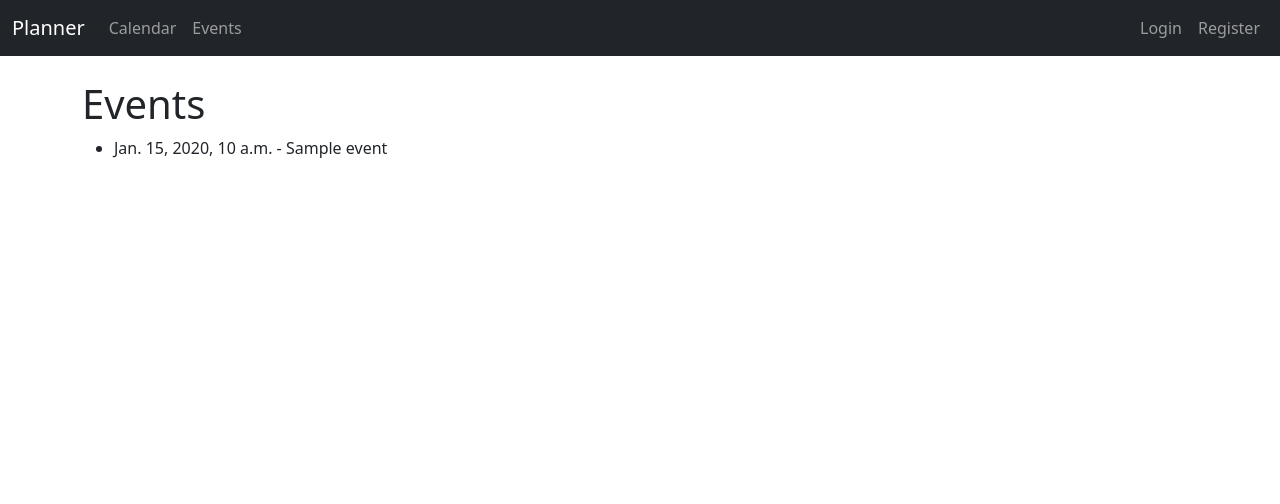
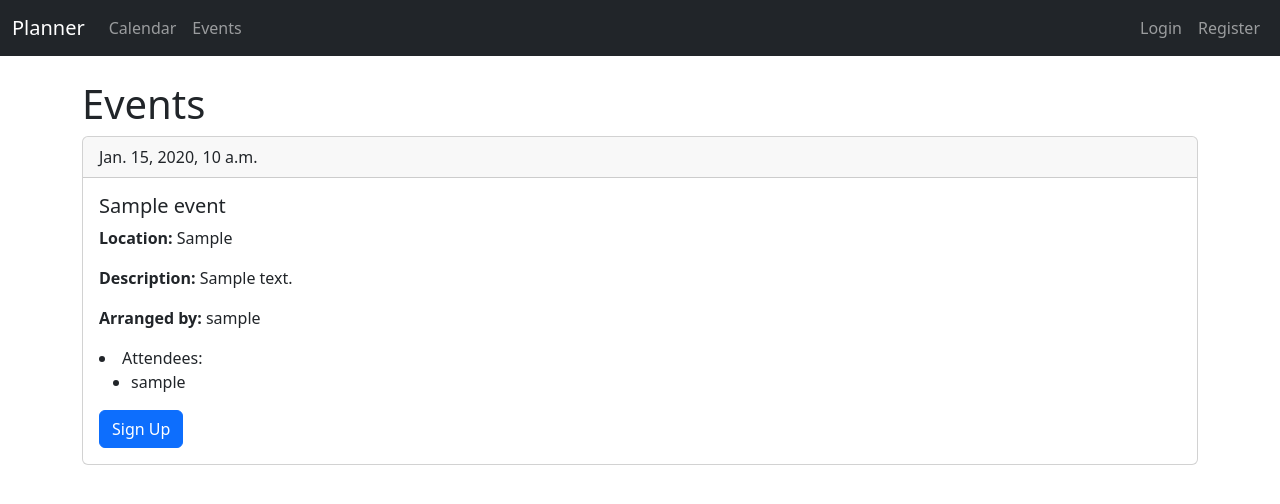
Before and after one commit to wolf-math/TM_Hangout, a Django app: page /events/ in a window 1280 px wide. Shown: the top 504 px of the page. Run offline with Django 4.2, Linux system fonts and the light colour scheme; tables that the repository leaves empty hold one stand-in row (values such as "Sample post").

Commit message:
event page

```diff
--- a/planner/models.py
+++ b/planner/models.py
@@ -9,7 +9,7 @@ class Event(models.Model):
     description = models.TextField(blank=True)
     location = models.CharField(max_length=20, default='unknown')
     multi_person = models.BooleanField(default=False)
-    max_attendees = models.PositiveIntegerField(default=100)  # Maximum number of attendees
+    max_attendees = models.PositiveIntegerField(default=1)  # Maximum number of attendees
     attendees = models.ManyToManyField(User, through='Attendance', related_name='attended_events', blank=True)
 
     def __str__(self):
--- a/planner/templates/events.html
+++ b/planner/templates/events.html
@@ -3,9 +3,29 @@
 
 <h1>Events</h1>
 
-<ul>
 {% for event in event_list %}
-<li>{{event.event_date}} - {{event.name}}</li>
+  <div class="card">
+    <div class="card-header">
+      {{event.event_date}}
+    </div>
+    <div class="card-body">
+      <h5 class="card-title">{{event.name}}</h5>
+      <p class="card-text"><strong>Location:</strong> {{event.location}}</p>
+      <p class="card-text"><strong>Description:</strong> {{event.description}}</p>
+      <p class="card-text"><strong>Arranged by:</strong> {{event.manager}}</p>
+      <p class="card-text">
+        <li>Attendees:
+          {% for attendee in event.attendees.all %}
+            <ul>
+              <li>{{attendee}}</li>
+            </ul>
+          {% endfor %}
+    </li>
+      </p>
+      <a href="#" class="btn btn-primary">Sign Up</a>
+    </div>
+  </div>
+  <br/>
+
 {% endfor %}
-</ul>
 {% endblock %}
```
